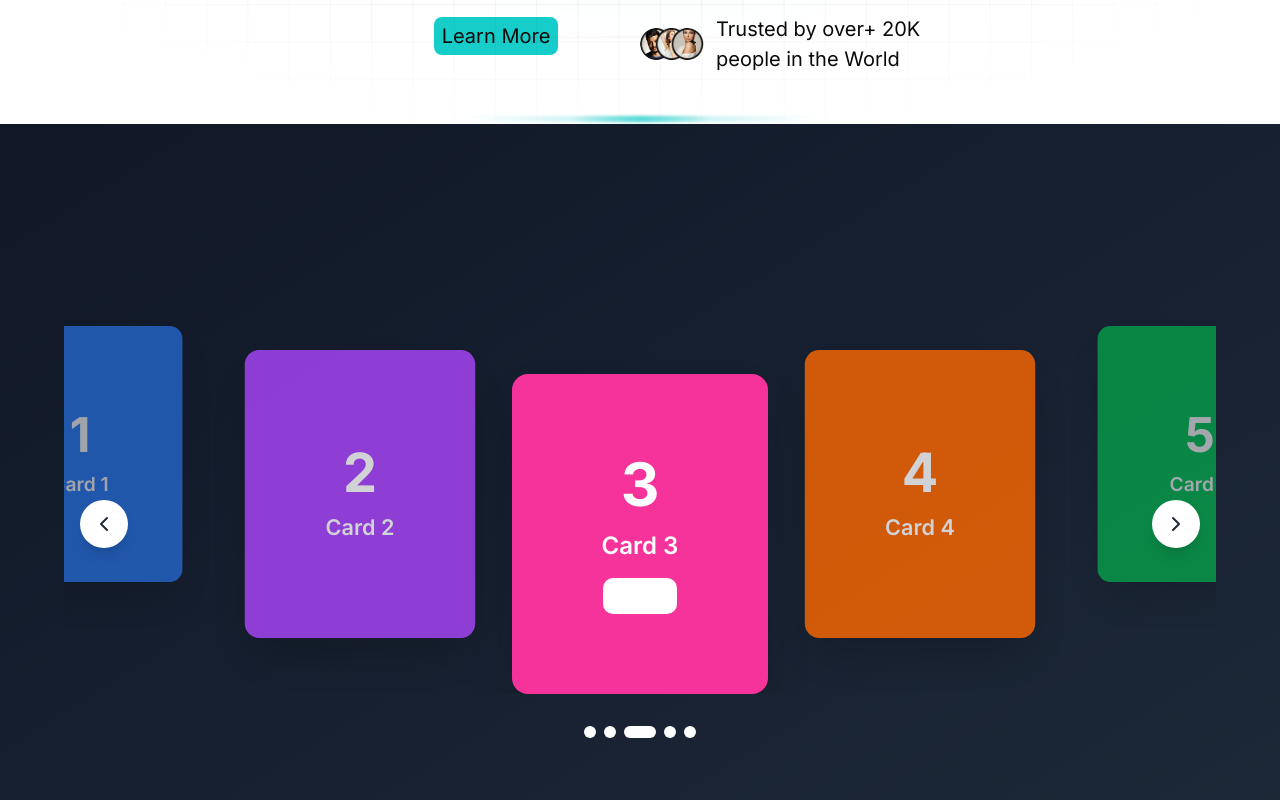
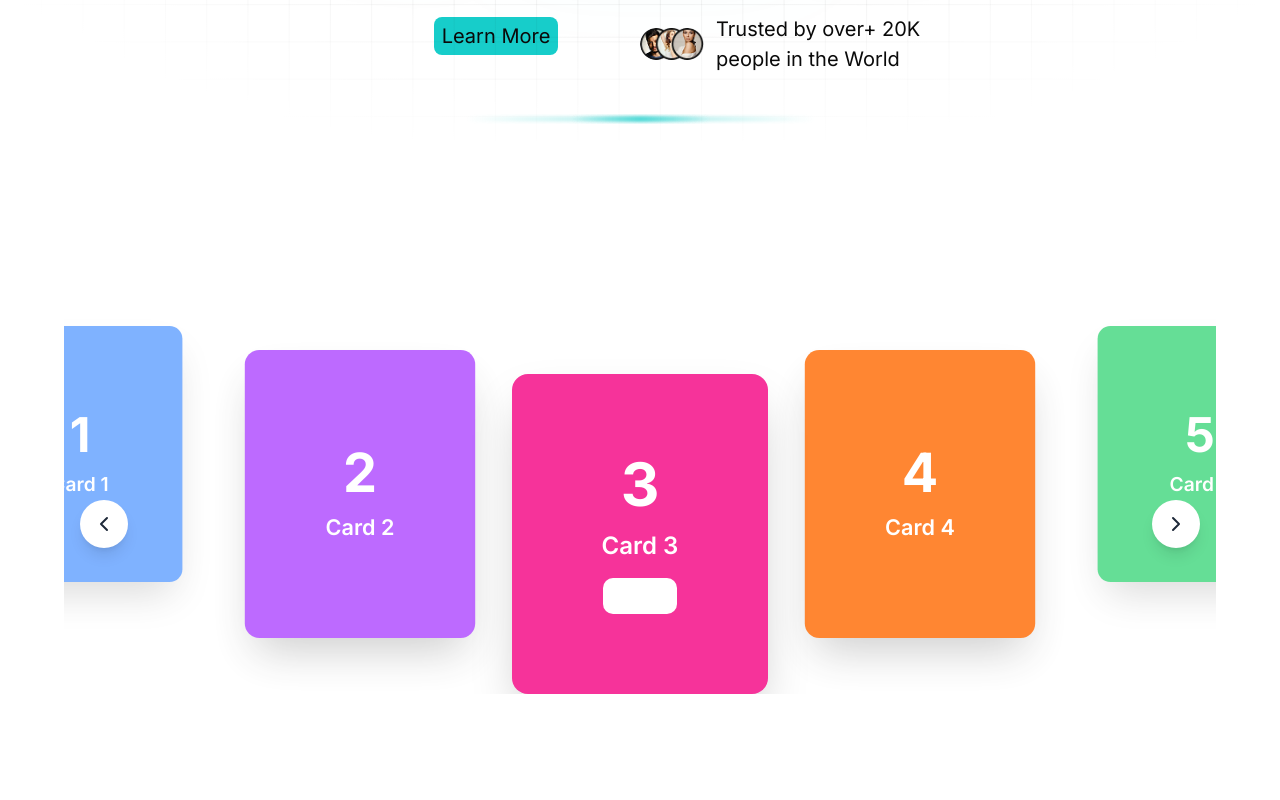
Before and after one commit to Roshen-Perera/ceylon-developers-portfolio, a Next.js app: page / in a window 1280 px wide. Shown: the part 480-1280 px from the top of the page. Built offline with nearby package versions, Linux system fonts and the light colour scheme.

Commit message:
Remove background gradient from StaggeredCarousel component for cleaner presentation

```diff
--- a/components/serviceCarousel.tsx
+++ b/components/serviceCarousel.tsx
@@ -52,7 +52,7 @@ const StaggeredCarousel = () => {
   };
 
   return (
-    <div className="flex items-center justify-center min-h-screen bg-gradient-to-br from-gray-900 to-gray-800 p-8">
+    <div className="flex items-center justify-center min-h-screen">
       <div className="relative w-full max-w-6xl">
         {/* Carousel Container */}
         <div className="relative h-96 flex items-end justify-center overflow-hidden">
```
